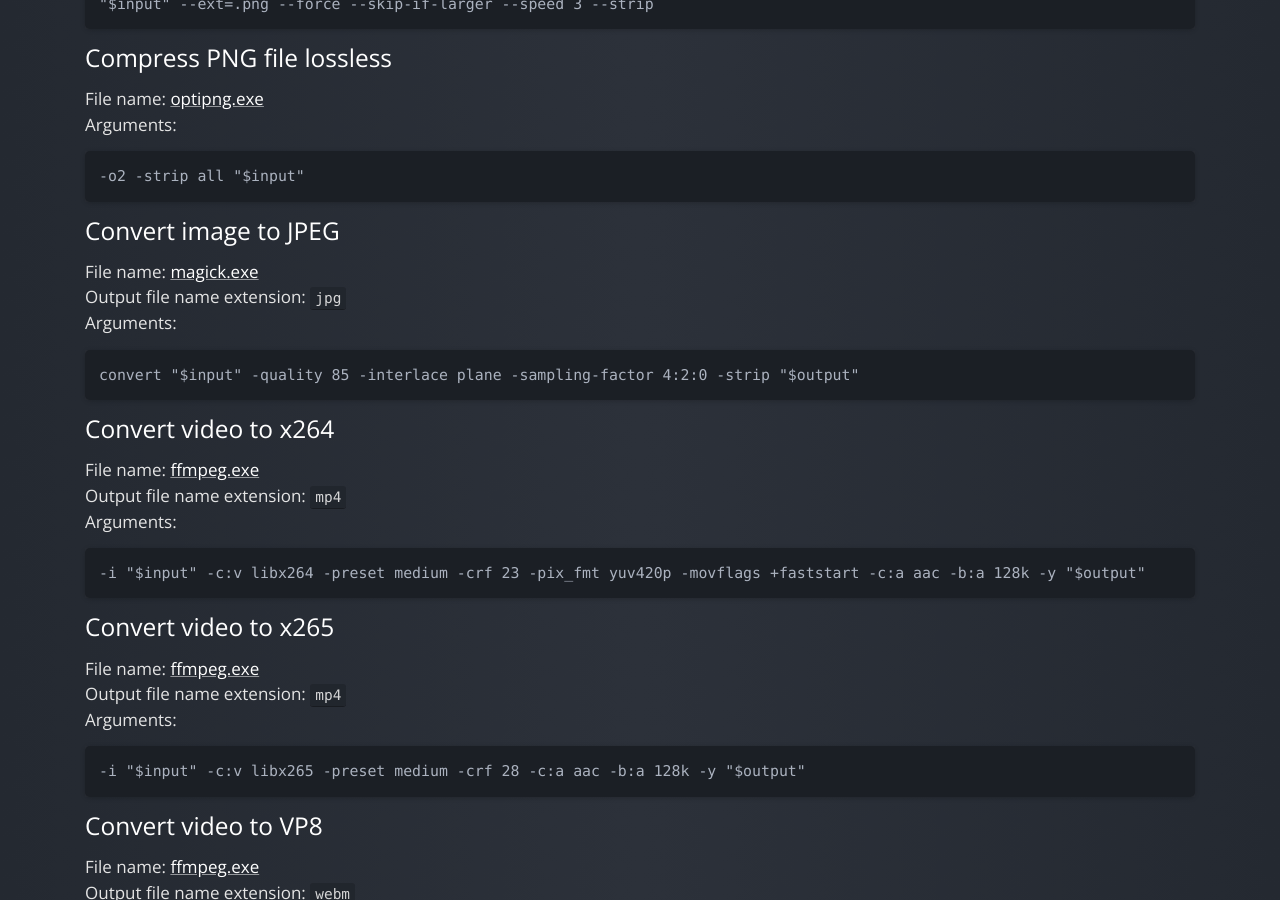
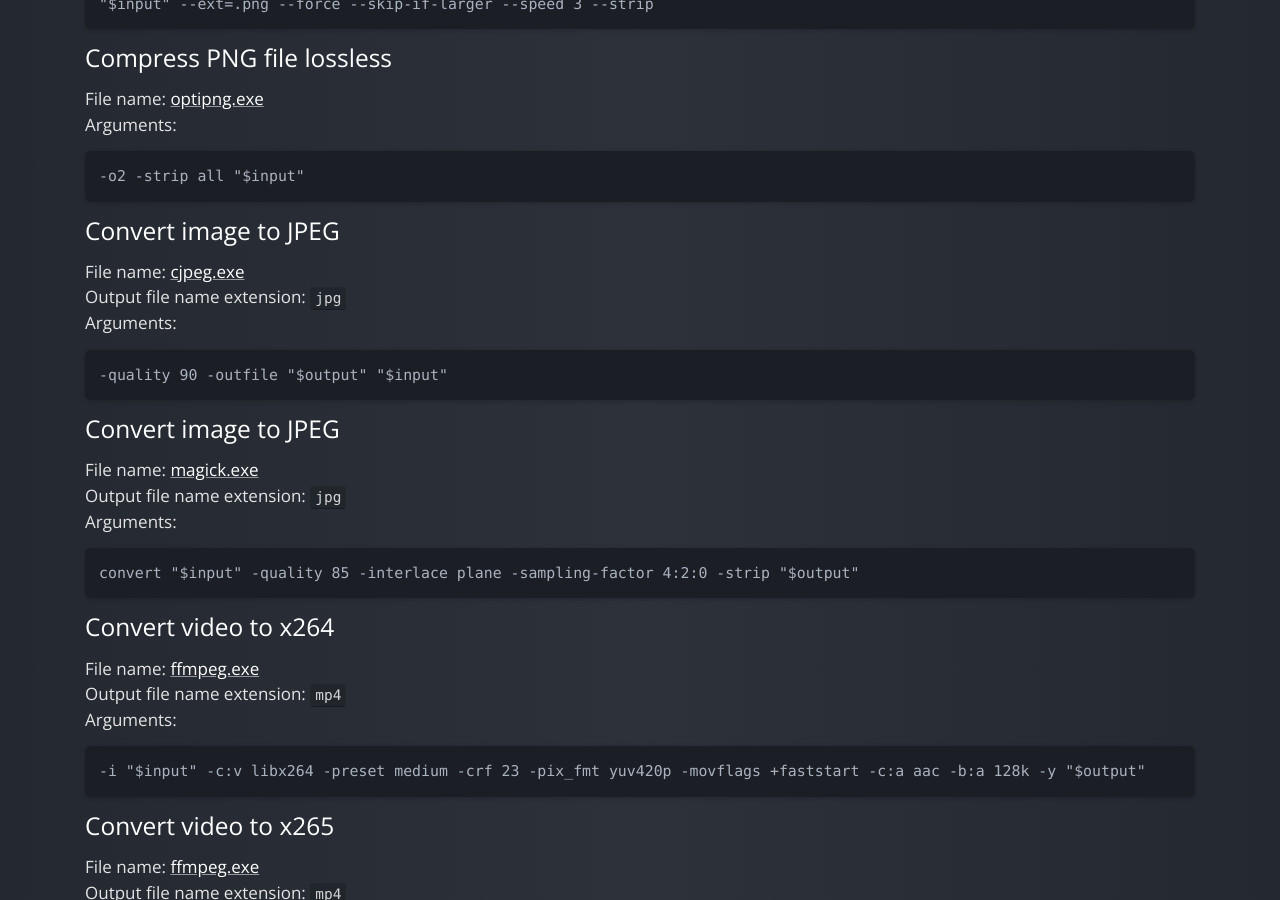
Before and after one commit to ShareX/sharex.github.io, a Jekyll site: the page built from actions/index.md, in a window 1280 px wide and 900 px high, scrolled down 1109 px. Built offline with Jekyll 4.4.1, drawn with Linux system fonts in a browser that asks for light colours.

Commit message:
Added MozJPEG action example

```diff
--- a/_data/actions.yml
+++ b/_data/actions.yml
@@ -13,6 +13,12 @@
   filename: optipng.exe
   arguments: -o2 -strip all "$input"
   link: http://optipng.sourceforge.net
+
+- name: Convert image to JPEG
+  filename: cjpeg.exe
+  arguments: -quality 90 -outfile "$output" "$input"
+  extension: jpg
+  link: https://github.com/mozilla/mozjpeg
 
 - name: Convert image to JPEG
   filename: magick.exe
```
